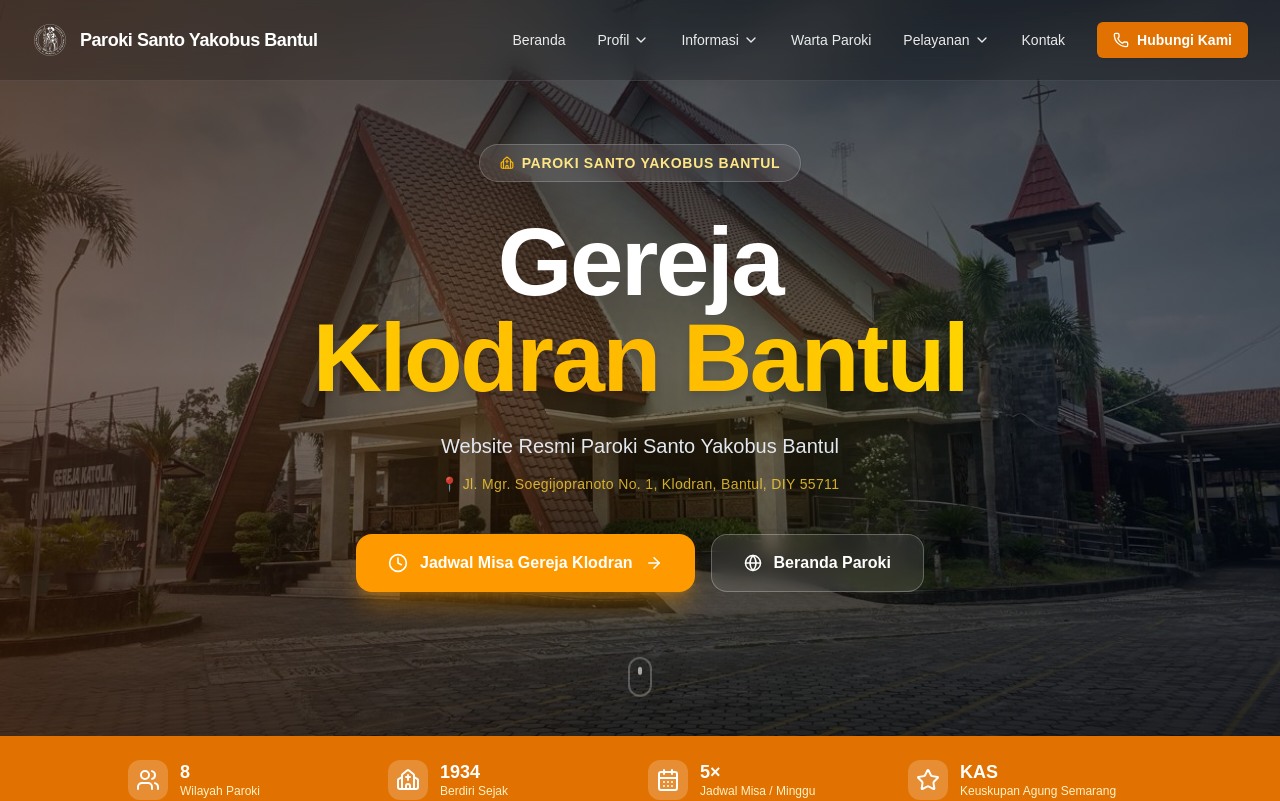
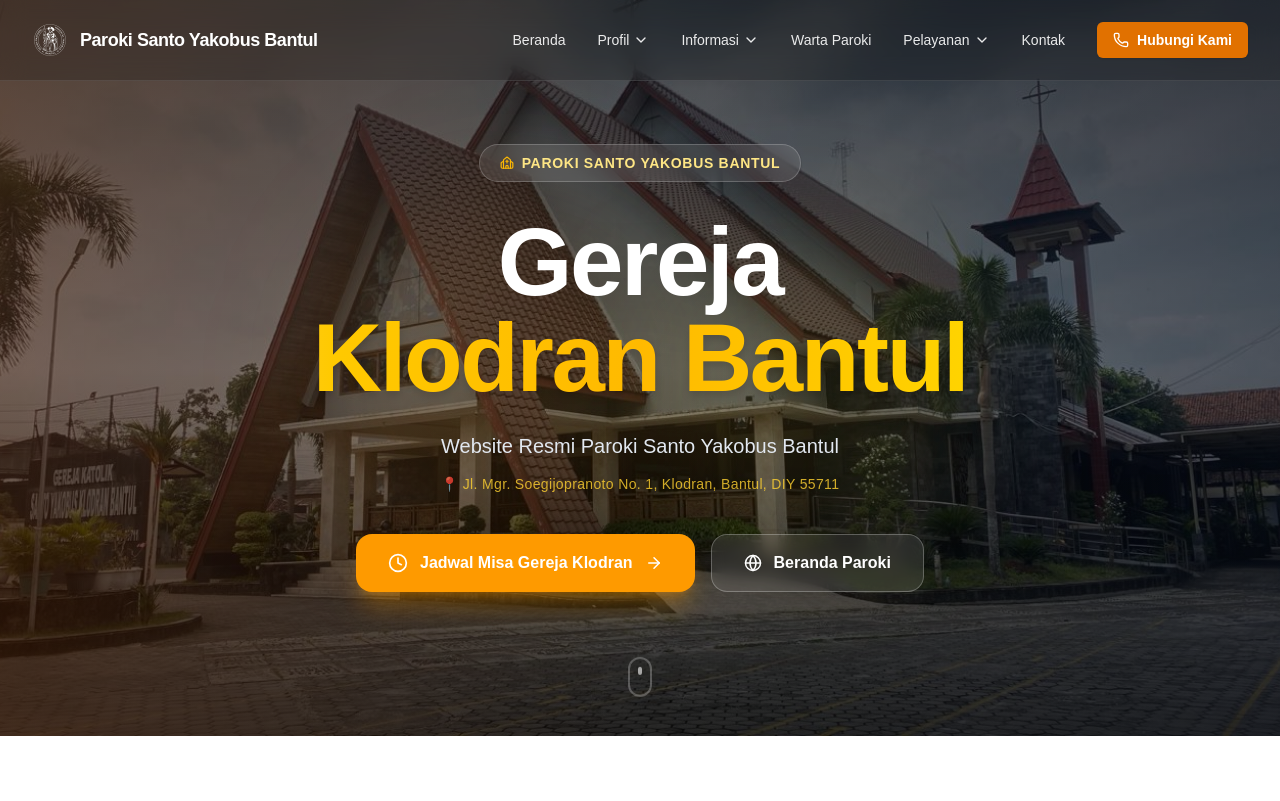
Before and after one commit to komsosbantul/website, a Next.js app: page /gereja-klodran-bantul in a window 1280 px wide. Shown: the top 801 px of the page. Built offline with nearby package versions, Linux system fonts and the light colour scheme.

Commit message:
UI: hapus stats strip dari halaman gereja-klodran-bantul

```diff
--- a/src/app/gereja-klodran-bantul/page.tsx
+++ b/src/app/gereja-klodran-bantul/page.tsx
@@ -4,8 +4,9 @@ import Script from "next/script";
 import Image from "next/image";
 import {
   MapPin, Phone, Clock, ExternalLink, Mail, ChevronRight,
-  Church, CalendarDays, Star, Users, ArrowRight, Globe
+  Church, CalendarDays, ArrowRight, Globe
 } from "lucide-react";
+
 import { siteConfig } from "@/lib/data";
 
 export const metadata: Metadata = {
@@ -61,12 +62,6 @@ const missSchedule = [
   { day: "Jumat Pertama", time: "17:00 WIB", type: "Misa Jumat Pertama", highlight: false },
 ];
 
-const stats = [
-  { icon: <Users size={24} />, value: "8", label: "Wilayah Paroki" },
-  { icon: <Church size={24} />, value: "1934", label: "Berdiri Sejak" },
-  { icon: <CalendarDays size={24} />, value: "5×", label: "Jadwal Misa / Minggu" },
-  { icon: <Star size={24} />, value: "KAS", label: "Keuskupan Agung Semarang" },
-];
 
 export default function GerejaKlodranBantulPage() {
   return (
@@ -151,24 +146,7 @@ export default function GerejaKlodranBantulPage() {
           </div>
         </section>
 
-        {/* ── STATS STRIP ── */}
-        <section className="bg-amber-600 py-6 px-4">
-          <div className="container mx-auto max-w-5xl">
-            <div className="grid grid-cols-2 md:grid-cols-4 gap-4">
-              {stats.map((s, i) => (
-                <div key={i} className="flex items-center gap-3 text-white">
-                  <div className="w-10 h-10 bg-white/20 rounded-xl flex items-center justify-center flex-shrink-0">
-                    {s.icon}
-                  </div>
-                  <div>
-                    <div className="font-black text-lg leading-tight">{s.value}</div>
-                    <div className="text-amber-100 text-xs leading-tight">{s.label}</div>
-                  </div>
-                </div>
-              ))}
-            </div>
-          </div>
-        </section>
+
 
         {/* ── INFO CARDS ── */}
         <section className="py-20 px-4 bg-white">
```
